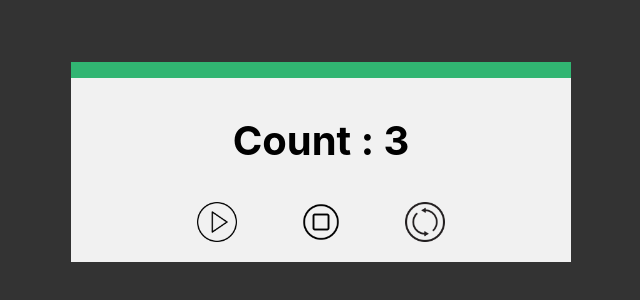
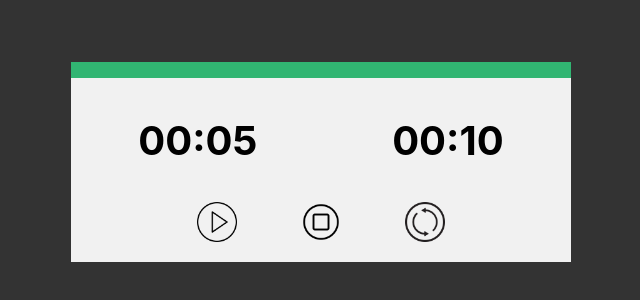
Before and after one commit to mojinet/Learning, a React (Create React App) app in the folder React/2. Pomodoro/pomodoro/: page / in a window 1280 px wide. Shown: the part 238-538 px from the top of the page, without its empty margins (319-959 px from the left). Built offline with nearby package versions, Linux system fonts and the light colour scheme.

Commit message:
add controls

```diff
--- a/React/2. Pomodoro/pomodoro/src/components/Pomodoro.js
+++ b/React/2. Pomodoro/pomodoro/src/components/Pomodoro.js
@@ -3,29 +3,59 @@ import Control from "./Control";
 // import Timer from "./Timer";
 import {useState, useEffect} from "react";
 
-// todo why dont work ?
 function Pomodoro(){
-    const [timer, setTimer] = useState(10)
+    const TIMER_WORK = 5
+    const TIMER_PAUSE = 10
+    const [timer, setTimer] = useState(TIMER_WORK)
+    const [timerPause, setTimerPause] = useState(TIMER_PAUSE)
+    const [intervalId, setIntervalId] = useState(0)
+
     useEffect(() =>{
-        const mainInterval = setInterval(()=>{
+        timer <= 0 && clearInterval(intervalId)
+    },[timer])
+
+    const startPauseTimer = () => {
+        clearInterval(intervalId)
+        const newIntervalId = setInterval(()=>{
+            timerPause > 0 && setTimerPause(t => t - 1)
+        },1000)
+        setIntervalId(newIntervalId)
+    }
+    const startTimer = () => {
+        clearInterval(intervalId)
+        const newIntervalId = setInterval(()=>{
             timer > 0 && setTimer(t => t - 1)
-            timer <= 0 && clearInterval(mainInterval)
-            console.log(timer)
         },1000)
-        return () => clearInterval(mainInterval)
-    },[timer])
+        setIntervalId(newIntervalId)
+    }
+
+    const stopTimer = () => {
+        clearInterval(intervalId)
+    }
+
+    const resetTimer = () => {
+        clearInterval(intervalId)
+        setTimer(TIMER_WORK)
+        setTimerPause(TIMER_PAUSE)
+    }
+
+    const displayTime = (time) => {
+        let min = Math.trunc(time/60) < 10 ? '0' + Math.trunc(time/60) : Math.trunc(time/60)
+        let sec = time%60 < 10 ? '0' + time%60 : time%60
+        return min + ':' + sec
+    }
 
     return (
         <div className="Pomodoro">
             <div className="top-progress"></div>
             <div className="timers">
-                <div>Count : {timer}</div>
-                {/*<Timer time={timerWork} />*/}
+                <div>{displayTime(timer)}</div>
+                <div>{displayTime(timerPause)}</div>
             </div>
             <div className="controls">
-                <Control name="play"/>
-                <Control name="stop"/>
-                <Control name="reset"/>
+                <Control name="play" onClick={startTimer}/>
+                <Control name="stop" onClick={stopTimer}/>
+                <Control name="reset" onClick={resetTimer}/>
             </div>
         </div>
     )
```
